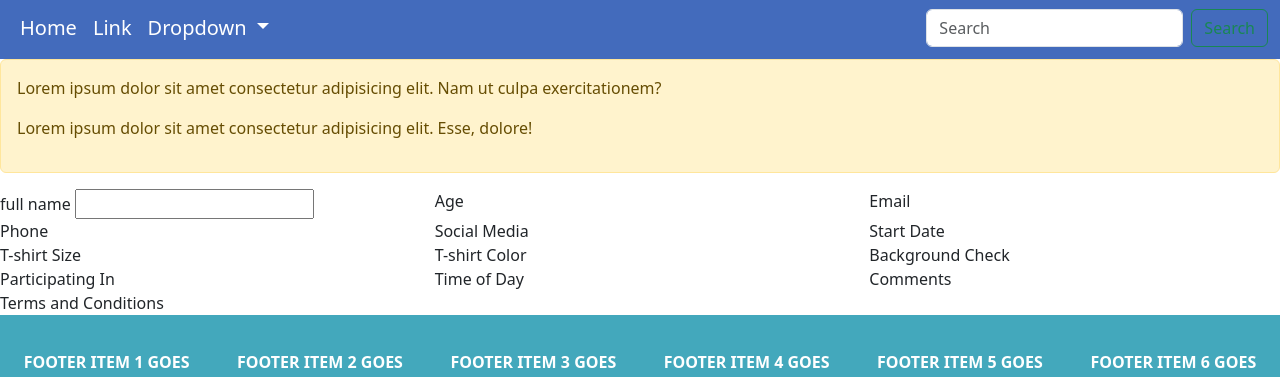
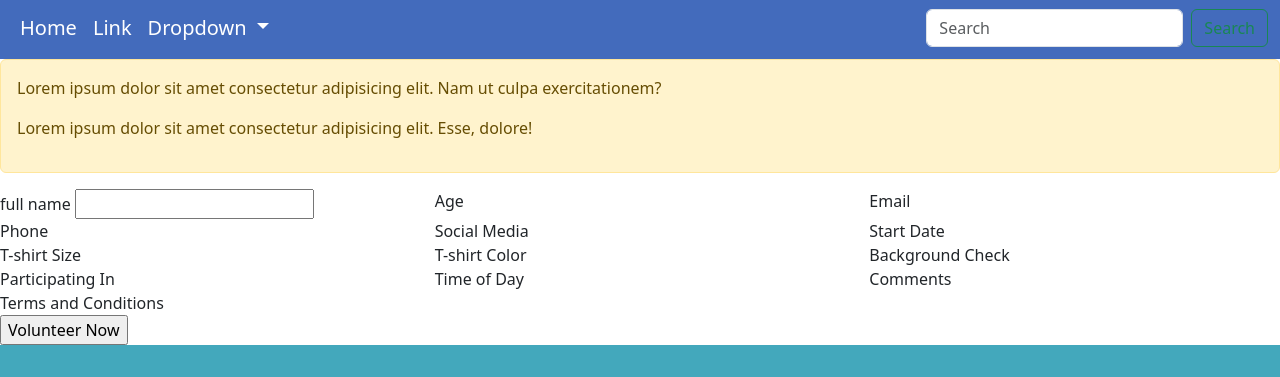
Before and after one commit to sara77836/IMED1316-spring-2024, a plain HTML site: page form.html in a window 1280 px wide. Shown: the part 126-503 px from the top of the page. Drawn offline with nearby package versions, Linux system fonts and the light colour scheme; a web font is replaced by a local one.

Commit message:
added  submit field

```diff
--- a/form.html
+++ b/form.html
@@ -192,6 +192,10 @@
                   <label for="">Terms and Conditions</label>
                 </div>
 
+                <!-- Submit - submit Field-->
+                <div class="col-12">
+                <input type="submit" name="submit" value="Volunteer Now" />
+                </div>
 
               </div>
             </form>
```
